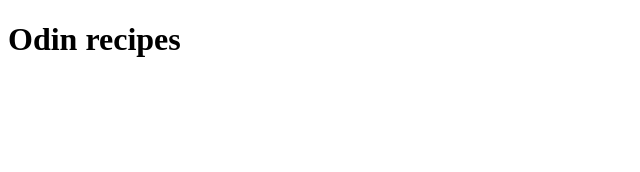
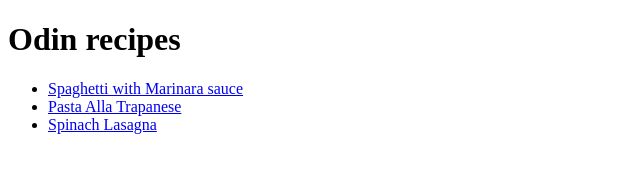
Before and after one commit to Poli2714/odin-recipes, a plain HTML site: page index.html in a window 1280 px wide. Shown: the whole page, without its empty margins (0-640 px from the left). Drawn offline with Linux system fonts and the light colour scheme.

Commit message:
Add three recipe links to our main page

```diff
--- a/index.html
+++ b/index.html
@@ -7,5 +7,16 @@
   </head>
   <body>
     <h1>Odin recipes</h1>
+    <ul>
+      <li>
+        <a href="./recipes/spaghetti-marinara.html" target="_self"
+          >Spaghetti with Marinara sauce</a
+        >
+      </li>
+      <li>
+        <a href="./recipes/pasta-alla-trapanese.html">Pasta Alla Trapanese</a>
+      </li>
+      <li><a href="./recipes/spinach-lasagna.html">Spinach Lasagna</a></li>
+    </ul>
   </body>
 </html>
```
